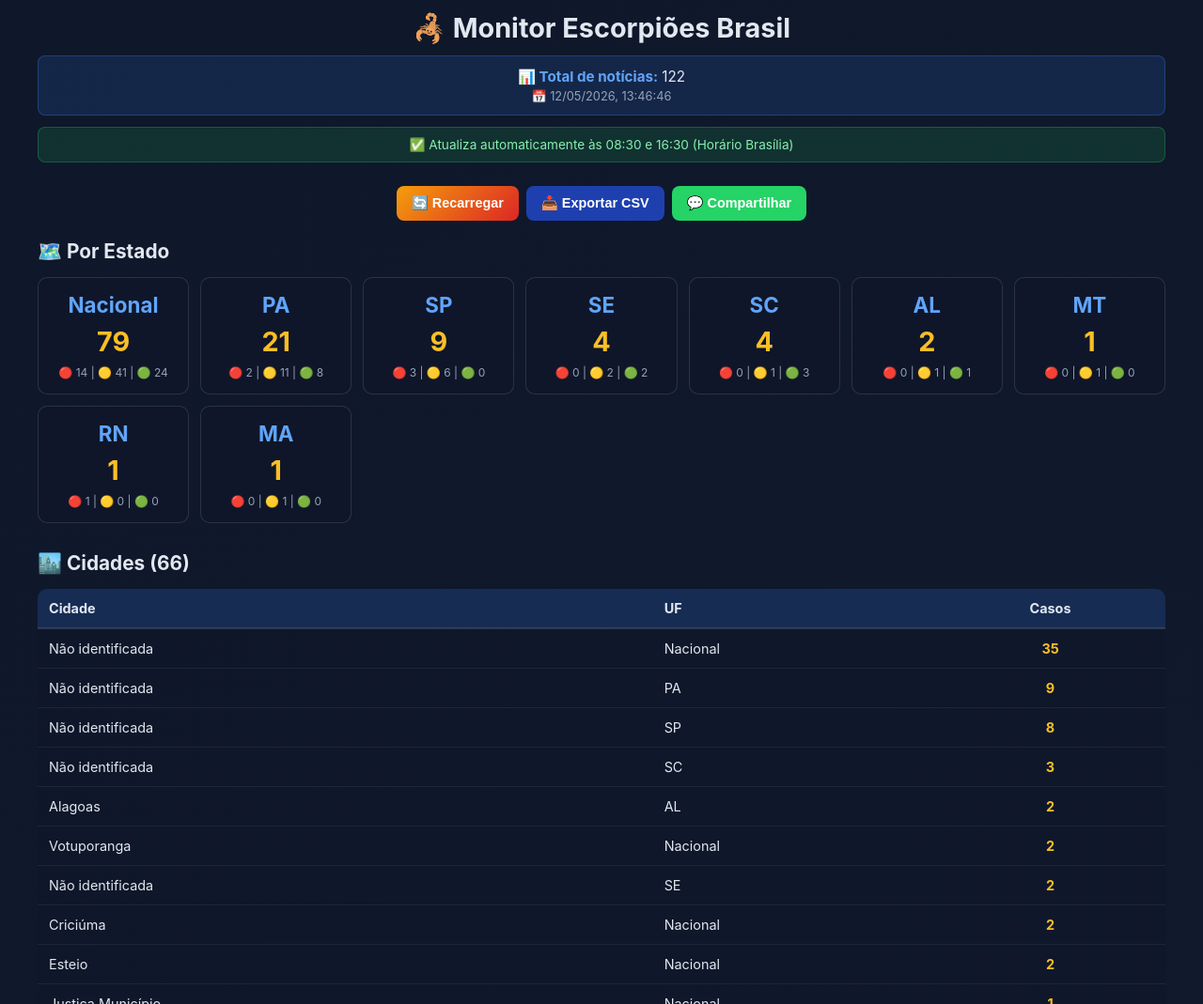
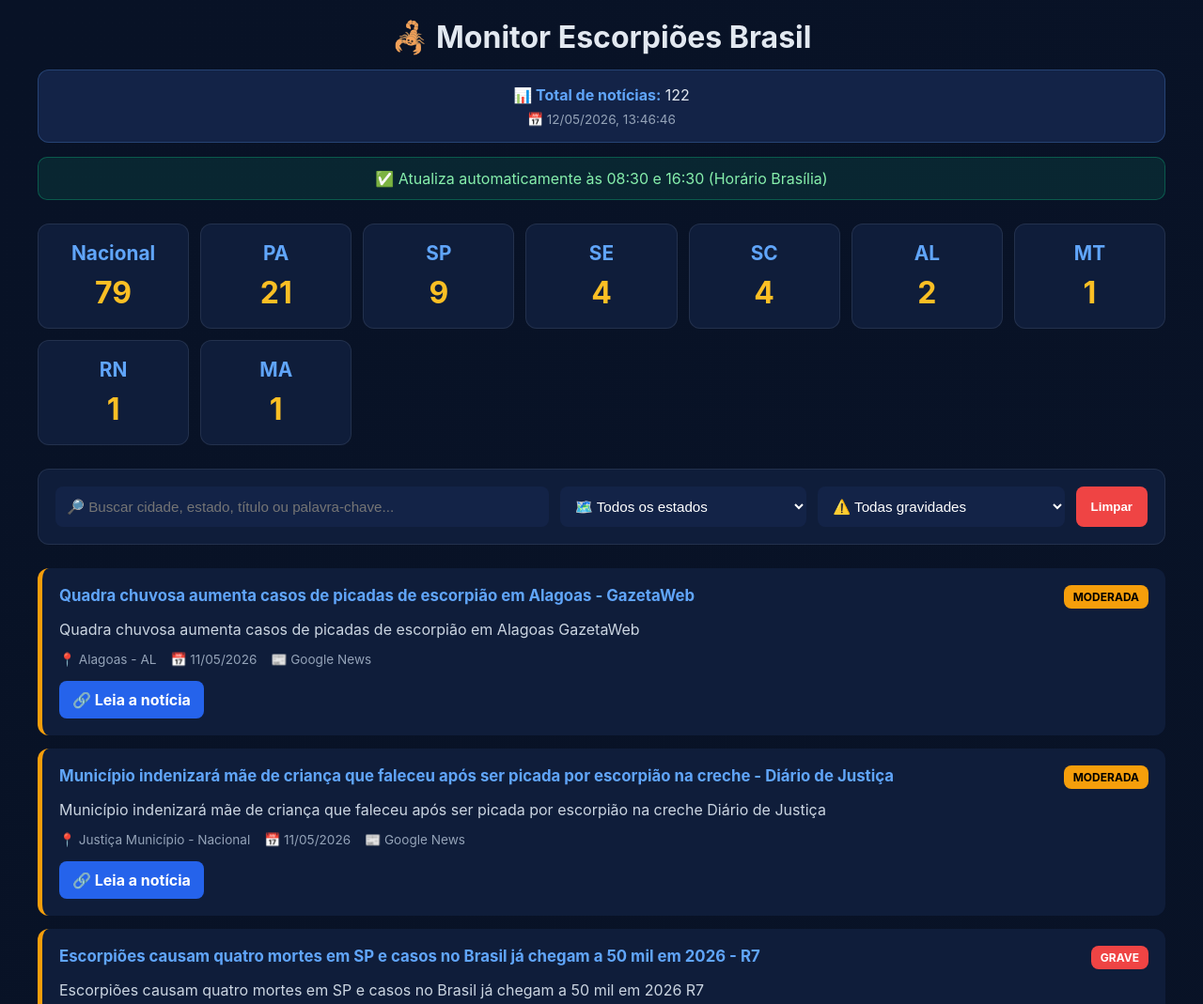
Before and after one commit to raylightltda-ux/escorpiao, a plain HTML site: page index.html in a window 1280 px wide. Shown: the top 1069 px of the page at 94% size. Drawn offline with Linux system fonts and the light colour scheme.

Commit message:
Update index.html

```diff
--- a/index.html
+++ b/index.html
@@ -3,195 +3,530 @@
 <head>
 <meta charset="UTF-8">
 <meta name="viewport" content="width=device-width, initial-scale=1.0">
-    <title>Monitor Escorpiões Brasil 🦂</title>
+
+<title>🦂 Monitor Escorpiões Brasil</title>
+
 <style>
-        *{margin:0;padding:0;box-sizing:border-box}
-        body{background:linear-gradient(135deg, #0f172a 0%, #1e293b 100%);color:#e2e8f0;font-family:-apple-system,BlinkMacSystemFont,"Segoe UI",Roboto,sans-serif;padding:12px;min-height:100vh}
-        .container{max-width:1200px;margin:0 auto}
-        .header{text-align:center;margin-bottom:25px}
-        .header h1{display:flex;align-items:center;justify-content:center;gap:10px;font-size:1.8rem;margin-bottom:12px}
-        .info-box{background:rgba(59,130,246,.15);border:1px solid rgba(59,130,246,.3);border-radius:8px;padding:12px;margin-bottom:12px;font-size:.95rem}
-        .info-box strong{color:#60a5fa}
-        .schedule-info{background:rgba(34,197,94,.15);border:1px solid rgba(34,197,94,.3);border-radius:8px;padding:10px;font-size:.85rem;color:#86efac;margin-bottom:12px}
-        .buttons{display:flex;gap:8px;margin-bottom:20px;flex-wrap:wrap;justify-content:center}
-        button{display:flex;align-items:center;gap:6px;padding:10px 16px;border:none;border-radius:8px;font-size:.9rem;font-weight:bold;cursor:pointer;transition:all .3s ease}
-        .btn-refresh{background:linear-gradient(135deg, #f59e0b, #dc2626);color:white}
-        .btn-refresh:hover{opacity:0.9}
-        .btn-csv{background:#1e40af;color:white}
-        .btn-csv:hover{background:#1e3a8a}
-        .btn-whatsapp{background:#25d366;color:white}
-        .btn-whatsapp:hover{background:#20ba5a}
-        .section{margin-bottom:30px}
-        .section h2{font-size:1.3rem;margin-bottom:15px;display:flex;align-items:center;gap:8px}
-        .cards-grid{display:grid;grid-template-columns:repeat(auto-fill,minmax(150px,1fr));gap:12px}
-        .card{background:rgba(15,23,42,.6);border:1px solid rgba(148,163,184,.2);border-radius:10px;padding:15px;text-align:center;cursor:pointer;transition:all .3s ease}
-        .card:hover{transform:translateY(-2px);border-color:rgba(148,163,184,.4)}
-        .card-title{font-size:1.4rem;font-weight:bold;color:#60a5fa;margin-bottom:8px}
-        .card-number{font-size:1.8rem;font-weight:bold;color:#fbbf24}
-        .card-gravidade{font-size:.75rem;color:#94a3b8;margin-top:8px}
-        .filters{margin-bottom:25px}
-        .filter-group{margin-bottom:18px}
-        .filter-group h3{font-size:1rem;margin-bottom:10px}
-        .filter-buttons{display:flex;gap:6px;flex-wrap:wrap}
-        .filter-btn{padding:8px 12px;background:rgba(148,163,184,.1);color:#e2e8f0;border:none;border-radius:6px;cursor:pointer;font-weight:bold;font-size:.85rem;transition:all .3s ease}
-        .filter-btn.active{background:#3b82f6;color:white}
-        .filter-btn.gravidade.active{background:#f59e0b;color:black}
-        .news-list{display:flex;flex-direction:column;gap:12px}
-        .news-card{background:rgba(15,23,42,.6);border:2px solid;border-radius:10px;padding:15px}
-        .news-header{display:flex;justify-content:space-between;align-items:flex-start;gap:12px;margin-bottom:10px}
-        .news-title{font-size:1rem;color:#60a5fa;margin:0}
-        .badge{padding:4px 10px;border-radius:6px;font-size:.75rem;font-weight:bold;white-space:nowrap}
-        .badge.leve{background:#10b981;color:black}
-        .badge.moderada{background:#f59e0b;color:black}
-        .badge.grave{background:#ef4444;color:white}
-        .news-description{color:#cbd5e1;margin:8px 0;font-size:.9rem}
-        .news-details{display:flex;gap:12px;flex-wrap:wrap;font-size:.8rem;color:#94a3b8;margin-bottom:12px}
-        .btn-link{display:inline-flex;align-items:center;gap:6px;padding:8px 12px;background:#3b82f6;color:white;border:none;border-radius:6px;cursor:pointer;font-size:.8rem;font-weight:bold;transition:all .3s ease;text-decoration:none}
-        .btn-link:hover{background:#2563eb}
-        table{width:100%;border-collapse:collapse;background:rgba(15,23,42,.6);border-radius:10px;overflow:hidden}
-        thead tr{background:rgba(59,130,246,.2)}
-        th{padding:12px;text-align:left;font-size:.9rem;border-bottom:2px solid rgba(148,163,184,.2)}
-        td{padding:12px;font-size:.9rem;border-bottom:1px solid rgba(148,163,184,.1)}
-        .overflow-x{overflow-x:auto}
-        .loading{text-align:center;padding:30px;color:#94a3b8}
-        .spinner{border:4px solid rgba(59,130,246,.2);border-top:4px solid #60a5fa;border-radius:50%;width:40px;height:40px;animation:spin 1s linear infinite;margin:20px auto}
-        @keyframes spin{0%{transform:rotate(0)}100%{transform:rotate(360deg)}}
-        @media(max-width:640px){.header h1{font-size:1.4rem}button{padding:8px 12px;font-size:.8rem}.cards-grid{grid-template-columns:repeat(auto-fill,minmax(120px,1fr));gap:8px}.card{padding:12px}.section h2{font-size:1.1rem}}
+*{
+    margin:0;
+    padding:0;
+    box-sizing:border-box;
+}
+
+body{
+    background:linear-gradient(135deg,#081226,#0f172a);
+    color:#e2e8f0;
+    font-family:-apple-system,BlinkMacSystemFont,"Segoe UI",Roboto,sans-serif;
+    min-height:100vh;
+    padding:20px;
+}
+
+.container{
+    max-width:1200px;
+    margin:0 auto;
+}
+
+.header{
+    text-align:center;
+    margin-bottom:25px;
+}
+
+.header h1{
+    font-size:2rem;
+    margin-bottom:15px;
+}
+
+.info-box{
+    background:#132347;
+    border:1px solid rgba(96,165,250,.25);
+    border-radius:12px;
+    padding:16px;
+    margin-bottom:15px;
+}
+
+.info-box strong{
+    color:#60a5fa;
+}
+
+.schedule-info{
+    background:rgba(16,185,129,.12);
+    border:1px solid rgba(16,185,129,.35);
+    color:#86efac;
+    border-radius:10px;
+    padding:12px;
+    margin-bottom:25px;
+}
+
+.cards-grid{
+    display:grid;
+    grid-template-columns:repeat(auto-fill,minmax(140px,1fr));
+    gap:12px;
+    margin-bottom:25px;
+}
+
+.card{
+    background:#0f1d3a;
+    border:1px solid rgba(148,163,184,.15);
+    border-radius:12px;
+    padding:18px;
+    text-align:center;
+}
+
+.card-title{
+    font-size:1.3rem;
+    color:#60a5fa;
+    margin-bottom:10px;
+    font-weight:bold;
+}
+
+.card-number{
+    font-size:2rem;
+    font-weight:bold;
+    color:#fbbf24;
+}
+
+.filters{
+    background:#0f1d3a;
+    border-radius:12px;
+    padding:18px;
+    margin-bottom:25px;
+    border:1px solid rgba(148,163,184,.15);
+}
+
+.filters-grid{
+    display:grid;
+    grid-template-columns:2fr 1fr 1fr auto;
+    gap:12px;
+}
+
+input,select{
+    width:100%;
+    padding:12px;
+    border:none;
+    border-radius:8px;
+    background:#132347;
+    color:white;
+    font-size:.95rem;
+}
+
+button{
+    border:none;
+    border-radius:8px;
+    padding:12px 16px;
+    font-weight:bold;
+    cursor:pointer;
+    transition:.2s;
+}
+
+.btn-clear{
+    background:#ef4444;
+    color:white;
+}
+
+.btn-clear:hover{
+    opacity:.9;
+}
+
+.news-list{
+    display:flex;
+    flex-direction:column;
+    gap:14px;
+}
+
+.news-card{
+    background:#0f1d3a;
+    border-left:5px solid #f59e0b;
+    border-radius:12px;
+    padding:18px;
+}
+
+.news-header{
+    display:flex;
+    justify-content:space-between;
+    align-items:flex-start;
+    gap:15px;
+    margin-bottom:10px;
+}
+
+.news-title{
+    color:#60a5fa;
+    font-size:1.05rem;
+    font-weight:bold;
+    line-height:1.4;
+}
+
+.badge{
+    padding:5px 10px;
+    border-radius:8px;
+    font-size:.75rem;
+    font-weight:bold;
+    white-space:nowrap;
+}
+
+.leve{
+    background:#10b981;
+    color:black;
+}
+
+.moderada{
+    background:#f59e0b;
+    color:black;
+}
+
+.grave{
+    background:#ef4444;
+    color:white;
+}
+
+.news-description{
+    color:#cbd5e1;
+    margin-bottom:12px;
+    line-height:1.5;
+}
+
+.news-details{
+    display:flex;
+    flex-wrap:wrap;
+    gap:15px;
+    font-size:.85rem;
+    color:#94a3b8;
+    margin-bottom:15px;
+}
+
+.news-link{
+    display:inline-block;
+    background:#2563eb;
+    color:white;
+    padding:10px 14px;
+    border-radius:8px;
+    text-decoration:none;
+    font-weight:bold;
+}
+
+.news-link:hover{
+    background:#1d4ed8;
+}
+
+.loading{
+    text-align:center;
+    padding:40px;
+    color:#94a3b8;
+}
+
+@media(max-width:768px){
+
+    .filters-grid{
+        grid-template-columns:1fr;
+    }
+
+    .news-header{
+        flex-direction:column;
+    }
+
+}
 </style>
 </head>
+
 <body>
+
 <div class="container">
+
     <div class="header">
         <h1>🦂 Monitor Escorpiões Brasil</h1>
+
         <div class="info-box">
-                <div><strong>📊 Total de notícias:</strong> <span id="totalNoticias">Carregando...</span></div>
-                <div id="lastUpdate" style="font-size:.8rem;color:#94a3b8;margin-top:4px;"></div>
+            <div>
+                <strong>📊 Total de notícias:</strong>
+                <span id="totalNoticias">Carregando...</span>
             </div>
+
+            <div id="lastUpdate" style="margin-top:8px;font-size:.85rem;color:#94a3b8;"></div>
+        </div>
+
         <div class="schedule-info">
             ✅ Atualiza automaticamente às 08:30 e 16:30 (Horário Brasília)
         </div>
     </div>
 
-        <div class="buttons">
-            <button class="btn-refresh" onclick="location.reload()">🔄 Recarregar</button>
-            <button class="btn-csv" onclick="exportarCSV()" id="btnCSV" style="display:none;">📥 Exportar CSV</button>
-            <button class="btn-whatsapp" onclick="compartilharWhatsApp()" id="btnWhatsApp" style="display:none;">💬 Compartilhar</button>
+    <div id="cardsEstados" class="cards-grid"></div>
+
+    <div class="filters">
+
+        <div class="filters-grid">
+
+            <input
+                type="text"
+                id="searchInput"
+                placeholder="🔎 Buscar cidade, estado, título ou palavra-chave..."
+            >
+
+            <select id="estadoFilter">
+                <option value="all">🗺️ Todos os estados</option>
+            </select>
+
+            <select id="gravidadeFilter">
+                <option value="all">⚠️ Todas gravidades</option>
+                <option value="leve">Leve</option>
+                <option value="moderada">Moderada</option>
+                <option value="grave">Grave</option>
+            </select>
+
+            <button class="btn-clear" onclick="limparFiltros()">
+                Limpar
+            </button>
+
         </div>
 
-        <div id="conteudo">
+    </div>
+
+    <div id="conteudoNoticias" class="news-list">
+
         <div class="loading">
-                <div class="spinner"></div>
-                <p>Carregando notícias...</p>
+            Carregando notícias...
         </div>
+
     </div>
+
 </div>
 
 <script>
-        let allNoticias = [];
-        let fg = 'all';
-        let fe = 'all';
 
-        document.addEventListener('DOMContentLoaded', carregarNoticias);
+let noticias = [];
 
-        async function carregarNoticias() {
-            try {
-                const response = await fetch('noticias.json?v=' + Date.now());
-                if (!response.ok) throw new Error('Arquivo não encontrado');
+async function carregarNoticias(){
 
-                allNoticias = await response.json();
-                console.log(`✅ ${allNoticias.length} notícias carregadas`);
+    try{
 
-                if (allNoticias.length === 0) {
-                    document.getElementById('conteudo').innerHTML = '<div class="loading"><p>📭 Nenhuma notícia encontrada ainda. O sistema está buscando...</p></div>';
-                } else {
-                    ui();
-                }
-            } catch (e) {
-                console.error('Erro:', e);
-                document.getElementById('conteudo').innerHTML = '<div class="loading"><p>❌ Erro ao carregar notícias. Verifique se noticias.json existe.</p></div>';
+        const response = await fetch(
+            'noticias.json?v=' + Date.now()
+        );
+
+        noticias = await response.json();
+
+        document.getElementById('totalNoticias').innerText = noticias.length;
+
+        document.getElementById('lastUpdate').innerText =
+            '📅 ' + new Date().toLocaleString('pt-BR');
+
+        renderizarEstados();
+
+        popularEstados();
+
+        renderizarNoticias();
+
+    }catch(e){
+
+        console.error(e);
+
+        document.getElementById('conteudoNoticias').innerHTML = `
+            <div class="loading">
+                ❌ Erro ao carregar notícias
+            </div>
+        `;
     }
 }
 
-        function proc() {
-            const e = {}, d = {};
-            allNoticias.forEach(n => {
-                const s = n.estado || 'Brasil';
-                const a = n.cidade || 'Várias';
-                if (!e[s]) e[s] = { total: 0, gravidade: { leve: 0, moderada: 0, grave: 0 } };
-                e[s].total++;
-                if (n.gravidade) e[s].gravidade[n.gravidade]++;
-                const ch = `${a}, ${s}`;
-                if (!d[ch]) d[ch] = { total: 0, estado: s };
-                d[ch].total++;
-            });
-            return { estados: e, cidades: d };
+function renderizarEstados(){
+
+    const estados = {};
+
+    noticias.forEach(n=>{
+
+        const uf = n.estado || 'Nacional';
+
+        if(!estados[uf]){
+            estados[uf] = 0;
         }
 
-        function ui() {
-            document.getElementById('totalNoticias').textContent = allNoticias.length;
-            document.getElementById('lastUpdate').textContent = '📅 ' + new Date().toLocaleString('pt-BR');
+        estados[uf]++;
+    });
 
-            const { estados: e, cidades: d } = proc();
-            let c = allNoticias
-                .filter(n => fg === 'all' || n.gravidade === fg)
-                .filter(n => fe === 'all' || n.estado === fe)
-                .sort((n, a) => new Date(a.data.split('/').reverse().join('-')) - new Date(n.data.split('/').reverse().join('-')));
+    let html = '';
 
-            let h = '<div class="section"><h2>🗺️ Por Estado</h2><div class="cards-grid">';
-            Object.entries(e).sort((n, a) => a[1].total - n[1].total).forEach(([n, a]) => {
-                const t = fe === n;
-                h += `<div class="card" style="border: ${t ? '2px solid #3b82f6' : '1px solid rgba(148, 163, 184, 0.2)'}" onclick="setFilterEstado('${n}')"><div class="card-title">${n}</div><div class="card-number">${a.total}</div><div class="card-gravidade">🔴 ${a.gravidade.grave} | 🟡 ${a.gravidade.moderada} | 🟢 ${a.gravidade.leve}</div></div>`;
+    Object.entries(estados)
+    .sort((a,b)=>b[1]-a[1])
+    .forEach(([uf,total])=>{
+
+        html += `
+            <div class="card">
+                <div class="card-title">${uf}</div>
+                <div class="card-number">${total}</div>
+            </div>
+        `;
     });
-            h += '</div></div><div class="section"><h2>🏙️ Cidades ('+Object.keys(d).length+')</h2><div class="overflow-x"><table><thead><tr><th>Cidade</th><th>UF</th><th style="text-align:center;">Casos</th></tr></thead><tbody>';
-            Object.entries(d).sort((n, a) => a[1].total - n[1].total).forEach(([n, a]) => {
-                const t = n.split(',')[0];
-                h += `<tr><td>${t}</td><td>${a.estado}</td><td style="text-align:center;font-weight:bold;color:#fbbf24;">${a.total}</td></tr>`;
-            });
-            h += '</tbody></table></div></div><div class="filters"><div class="filter-group"><h3>🗺️ Estado:</h3><div class="filter-buttons"><button class="filter-btn '+(fe==='all'?'active':'')+'" onclick="setFilterEstado(\'all\')">Todos</button>';
-            Object.keys(e).sort().forEach(n => {
-                h += '<button class="filter-btn '+(fe===n?'active':'')+'" onclick="setFilterEstado(\''+n+'\')">'+n+'</button>';
-            });
-            h += '</div></div><div class="filter-group"><h3>⚠️ Gravidade:</h3><div class="filter-buttons">';
-            ['all','leve','moderada','grave'].forEach(n => {
-                const a = 'all'===n ? 'Todas' : n.charAt(0).toUpperCase()+n.slice(1);
-                h += '<button class="filter-btn gravidade '+(fg===n?'active':'')+'" onclick="setFilterGravidade(\''+n+'\')">'+a+'</button>';
-            });
-            h += '</div></div></div><div class="section"><h2>📰 Notícias ('+c.length+')</h2><div class="news-list">';
-            c.forEach(n => {
-                const a = 'leve'===n.gravidade ? '#10b981' : 'moderada'===n.gravidade ? '#f59e0b' : '#ef4444';
-                h += `<div class="news-card" style="border-color: ${a};"><div class="news-header"><h3 class="news-title">${n.titulo}</h3><span class="badge ${n.gravidade}">${n.gravidade.toUpperCase()}</span></div><p class="news-description">${n.descricao || n.titulo}</p><div class="news-details"><span>📍 ${n.cidade || 'Brasil'}, ${n.estado || 'Nacional'}</span><span>📅 ${n.data}</span><span>📰 ${n.fonte}</span></div><a href="${n.link}" target="_blank" class="btn-link">🔗 Leia a notícia</a></div>`;
-            });
-            h += '</div></div>';
-            document.getElementById('conteudo').innerHTML = h;
-            document.getElementById('btnCSV').style.display = 'flex';
-            document.getElementById('btnWhatsApp').style.display = 'flex';
+
+    document.getElementById('cardsEstados').innerHTML = html;
 }
 
-        function setFilterEstado(n) { fe = n; ui(); }
-        function setFilterGravidade(n) { fg = n; ui(); }
+function popularEstados(){
 
-        function exportarCSV() {
-            let e = 'Data,Cidade,Estado,Tipo,Gravidade,Título,Fonte,Link\n';
-            allNoticias.forEach(n => {
-                e += `"${n.data}","${n.cidade || 'Brasil'}","${n.estado || 'Nacional'}","${n.tipo || 'alerta'}","${n.gravidade}","${n.titulo}","${n.fonte}","${n.link}"\n`;
+    const select = document.getElementById('estadoFilter');
+
+    const estados = [
+        ...new Set(
+            noticias.map(n=>n.estado || 'Nacional')
+        )
+    ].sort();
+
+    estados.forEach(uf=>{
+
+        const option = document.createElement('option');
+
+        option.value = uf;
+
+        option.textContent = uf;
+
+        select.appendChild(option);
     });
-            const d = new Blob([e], { type: 'text/csv;charset=utf-8;' });
-            const a = document.createElement('a');
-            const t = URL.createObjectURL(d);
-            a.setAttribute('href', t);
-            a.setAttribute('download', `escorpioes-${new Date().toISOString().split('T')[0]}.csv`);
-            a.style.visibility = 'hidden';
-            document.body.appendChild(a);
-            a.click();
-            document.body.removeChild(a);
 }
 
-        function compartilharWhatsApp() {
-            const e = window.location.href;
-            const d = `🦂 Monitor de Escorpiões Brasil\n\n📊 ${allNoticias.length} notícias REAIS\n\n🔗 Acesse: ${e}`;
-            const a = `https://wa.me/?text=${encodeURIComponent(d)}`;
-            window.open(a, '_blank');
+function renderizarNoticias(){
+
+    const busca = document
+        .getElementById('searchInput')
+        .value
+        .toLowerCase();
+
+    const estado = document
+        .getElementById('estadoFilter')
+        .value;
+
+    const gravidade = document
+        .getElementById('gravidadeFilter')
+        .value;
+
+    let filtradas = noticias.filter(n=>{
+
+        const texto = `
+            ${n.titulo}
+            ${n.descricao}
+            ${n.estado}
+            ${n.cidade}
+        `.toLowerCase();
+
+        const matchBusca =
+            texto.includes(busca);
+
+        const matchEstado =
+            estado === 'all' ||
+            n.estado === estado;
+
+        const matchGravidade =
+            gravidade === 'all' ||
+            n.gravidade === gravidade;
+
+        return matchBusca &&
+               matchEstado &&
+               matchGravidade;
+
+    });
+
+    filtradas.sort((a,b)=>{
+
+        const da = new Date(
+            a.data.split('/').reverse().join('-')
+        );
+
+        const db = new Date(
+            b.data.split('/').reverse().join('-')
+        );
+
+        return db - da;
+    });
+
+    if(filtradas.length === 0){
+
+        document.getElementById('conteudoNoticias').innerHTML = `
+            <div class="loading">
+                Nenhuma notícia encontrada.
+            </div>
+        `;
+
+        return;
     }
+
+    let html = '';
+
+    filtradas.forEach(n=>{
+
+        html += `
+            <div class="news-card">
+
+                <div class="news-header">
+
+                    <div class="news-title">
+                        ${n.titulo}
+                    </div>
+
+                    <div class="badge ${n.gravidade}">
+                        ${n.gravidade.toUpperCase()}
+                    </div>
+
+                </div>
+
+                <div class="news-description">
+                    ${n.descricao || ''}
+                </div>
+
+                <div class="news-details">
+
+                    <span>
+                        📍 ${n.cidade || 'Não identificada'}
+                        -
+                        ${n.estado || 'Nacional'}
+                    </span>
+
+                    <span>
+                        📅 ${n.data}
+                    </span>
+
+                    <span>
+                        📰 ${n.fonte}
+                    </span>
+
+                </div>
+
+                <a
+                    href="${n.link}"
+                    target="_blank"
+                    class="news-link"
+                >
+                    🔗 Leia a notícia
+                </a>
+
+            </div>
+        `;
+    });
+
+    document.getElementById('conteudoNoticias').innerHTML = html;
+}
+
+function limparFiltros(){
+
+    document.getElementById('searchInput').value = '';
+
+    document.getElementById('estadoFilter').value = 'all';
+
+    document.getElementById('gravidadeFilter').value = 'all';
+
+    renderizarNoticias();
+}
+
+document
+.getElementById('searchInput')
+.addEventListener('input',renderizarNoticias);
+
+document
+.getElementById('estadoFilter')
+.addEventListener('change',renderizarNoticias);
+
+document
+.getElementById('gravidadeFilter')
+.addEventListener('change',renderizarNoticias);
+
+carregarNoticias();
+
 </script>
+
 </body>
 </html>
```
Lines whose indentation alone changed are shown as unchanged.
